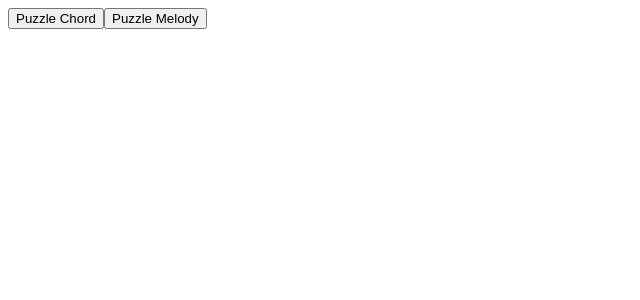
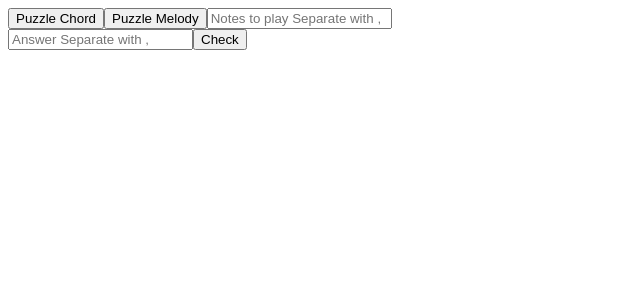
Before and after one commit to Peters8090/notes-memorizer, a React (Create React App) app: page / in a window 1280 px wide. Shown: the top 300 px of the page, without its empty margins (0-640 px from the left). Built offline with nearby package versions, Linux system fonts and the light colour scheme; no server answers.

Commit message:
Basic guessing system

```diff
--- a/src/App.tsx
+++ b/src/App.tsx
@@ -1,5 +1,5 @@
 import path from "path";
-import React, { Component, useEffect } from "react";
+import React, { Component, useEffect, useState } from "react";
 import * as Tone from "tone";
 
 import { notes } from "./notes";
@@ -29,6 +29,10 @@ const shuffle = (array: any[]) => {
 };
 
 export const App = () => {
+  const [allowedNotes, setAllowedNotes] = useState("");
+  const [lastNotes, setLastNotes] = useState("");
+  const [answer, setAnswer] = useState("");
+
   const playNote = (note: string | string[], duration = 1) => {
     Tone.loaded().then(() => {
       sampler.triggerAttackRelease(note, duration);
@@ -41,10 +45,10 @@ export const App = () => {
       const isFlat = n[1] === "b";
       const octave = +(n[1] === "b" ? n[2] : n[1]);
 
-      return !isFlat && octave === 4 && ["C", "D", "E"].includes(note);
+      return !isFlat && octave === 4 && allowedNotes.split(",").includes(note);
     });
     shuffle(randomSounds);
-    randomSounds.length = 3;
+    randomSounds.length = allowedNotes.split(",").length;
 
     return randomSounds;
   };
@@ -62,9 +66,10 @@ export const App = () => {
         playNote(sounds[i], duration);
       }, duration * i * 1000);
     }
-    setTimeout(() => {
-      // alert("Done");
-    }, duration * sounds.length * 1000);
+    setLastNotes(sounds.join(","));
+    // setTimeout(() => {
+    //   alert("Done");
+    // }, duration * sounds.length * 1000);
     console.log(duration * sounds.length * 1000);
   };
 
@@ -72,6 +77,35 @@ export const App = () => {
     <div>
       <button onClick={playPuzzleChord}>Puzzle Chord</button>
       <button onClick={playPuzzleMelody}>Puzzle Melody</button>
+
+      <input
+        value={allowedNotes}
+        onChange={(e) => setAllowedNotes(e.target.value.toUpperCase())}
+        placeholder="Notes to play Separate with ,"
+      />
+
+      <form
+        onSubmit={(e) => {
+          e.preventDefault();
+          const lastNotesTolerant = lastNotes
+            .split("")
+            .filter((l) => isNaN(+l))
+            .join("");
+
+          if (lastNotesTolerant === answer) {
+            alert("Good");
+          } else {
+            alert("Bad: " + lastNotesTolerant);
+          }
+        }}
+      >
+        <input
+          value={answer}
+          onChange={(e) => setAnswer(e.target.value.toUpperCase())}
+          placeholder="Answer Separate with ,"
+        />
+        <button type="submit">Check</button>
+      </form>
     </div>
   );
 };
```
Also changed, not shown: tsconfig.json (+2 -8 lines).
